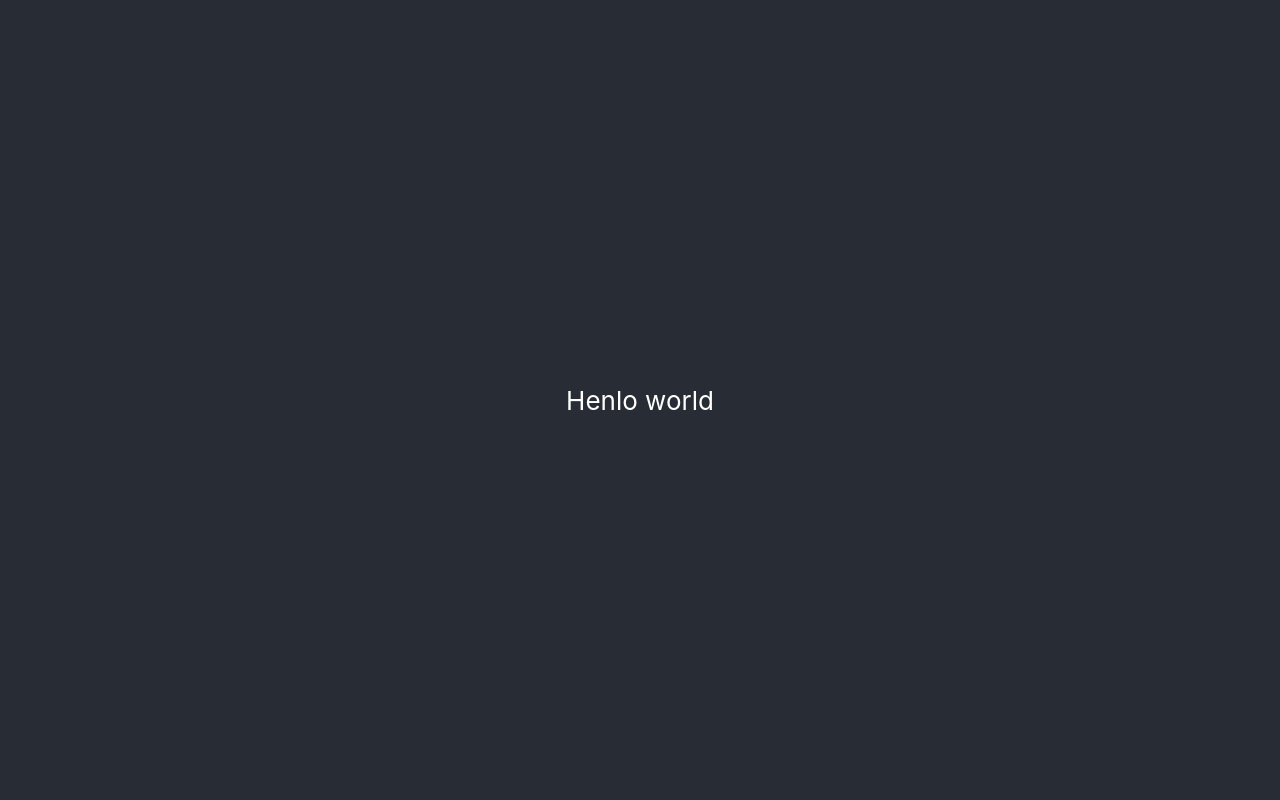
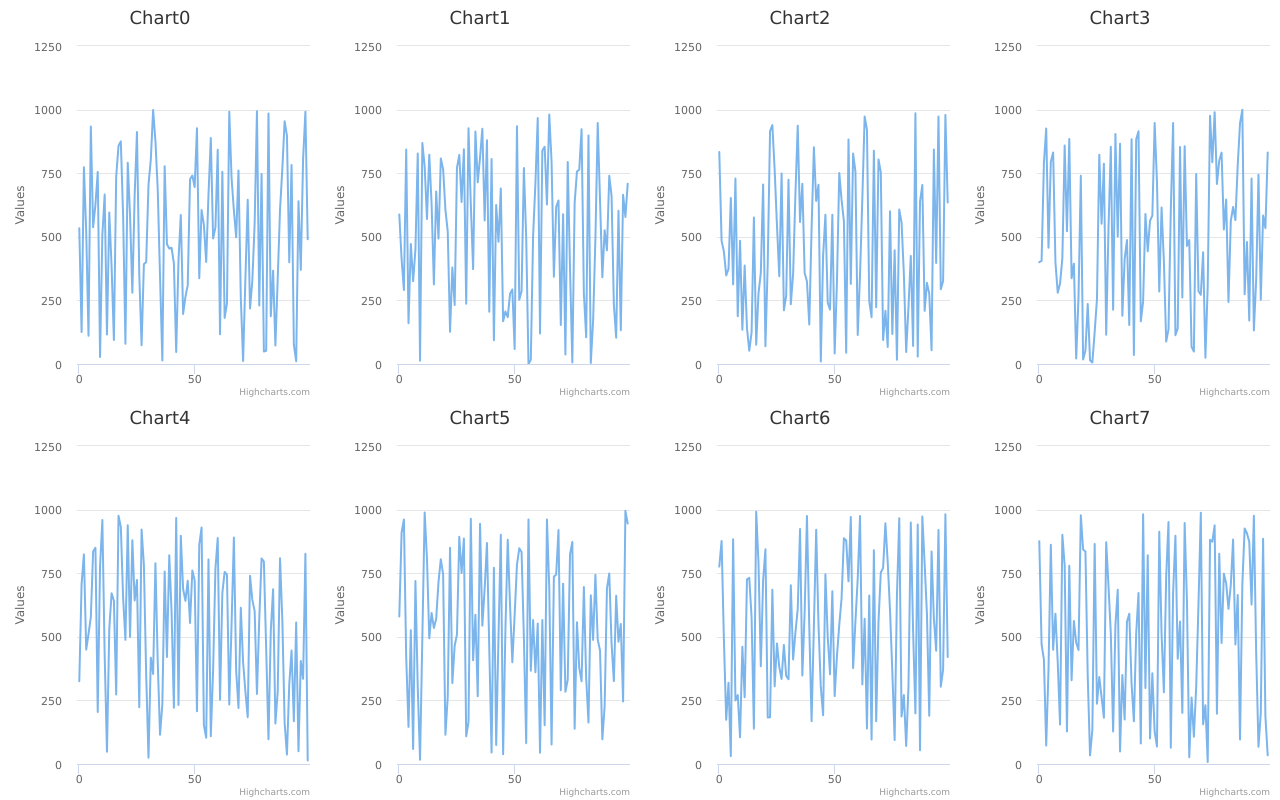
Before and after one commit to ThePeregrinus/highcharts-demo, a React (Create React App) app: page / in a window 1280 px wide. Shown: the top 800 px of the page. Built offline with nearby package versions, Linux system fonts and the light colour scheme.

Commit message:
add chart generator and add char component

```diff
--- a/src/App.tsx
+++ b/src/App.tsx
@@ -1,11 +1,22 @@
 import React from 'react';
+import Grid from '@mui/material/Grid'; // Grid version 1
+
 import './App.css';
+
+import { Chart } from './components/Chart';
+import { listOfCharts } from './chartData';
 
 function App() {
   return (
-    <div className="App">
-      <header className="App-header">Henlo world</header>
-    </div>
+    <>
+      <Grid container>
+        {listOfCharts.map((el) => (
+          <Grid xs={12} sm={6} md={3}>
+            <Chart {...el} />
+          </Grid>
+        ))}
+      </Grid>
+    </>
   );
 }
 
--- /dev/null
+++ b/src/chartData/index.ts
@@ -0,0 +1,26 @@
+interface ICharData {
+  title: { text: string };
+  series: object[];
+}
+
+const createCharData = (n: number) => ({
+  title: {
+    text: `Chart${n}`,
+  },
+
+  series: [
+    {
+      type: 'line',
+      data: Array.from({ length: 100 }, () => Math.floor(Math.random() * 1000)),
+    },
+  ],
+  legend: {
+    enabled: false,
+  },
+});
+
+export const listOfCharts: Array<ICharData> = [];
+
+for (let i = 0; i <= 20; i++) {
+  listOfCharts.push(createCharData(i));
+}
--- /dev/null
+++ b/src/components/Chart/index.tsx
@@ -0,0 +1,19 @@
+import React, { useRef } from 'react';
+import * as Highcharts from 'highcharts';
+import HighchartsReact from 'highcharts-react-official';
+
+export const Chart = (props: HighchartsReact.Props) => {
+  const chartComponentRef = useRef<HighchartsReact.RefObject>(null);
+
+  console.log(props);
+  return (
+    <div>
+      <HighchartsReact
+        highcharts={Highcharts}
+        options={props}
+        ref={chartComponentRef}
+        {...props}
+      />
+    </div>
+  );
+};
```
